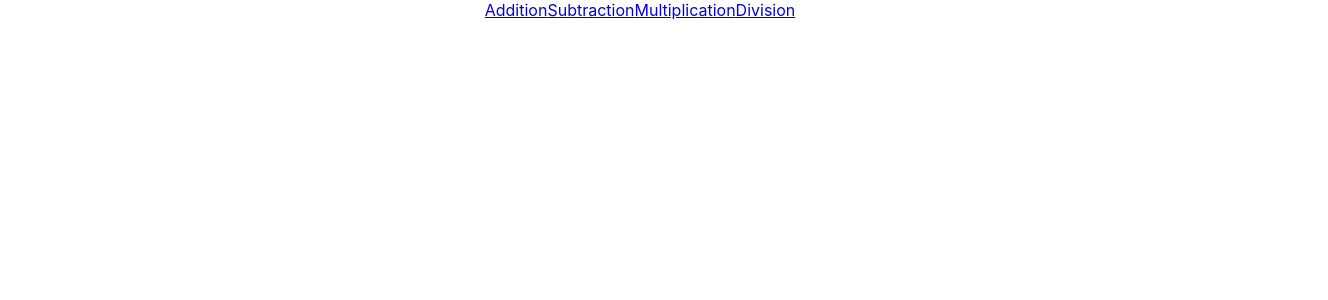
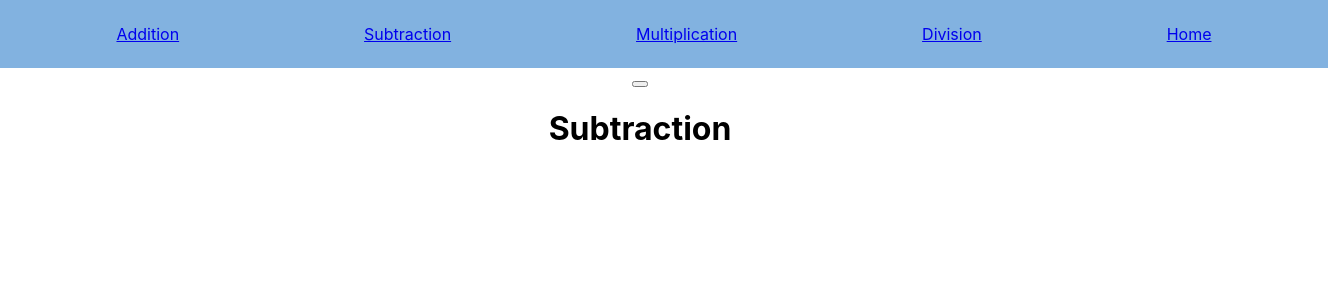
Before and after one commit to koartim/react-math-test, a React (Create React App) app: page /subtraction in a window 1280 px wide. Shown: the top 300 px of the page, 1328 px wide, since content can reach past the window. Built offline with nearby package versions, Linux system fonts and the light colour scheme.

Commit message:
adding navbar styling

```diff
--- /dev/null
+++ b/src/Navbar.css
@@ -0,0 +1,7 @@
+.Navbar {
+    background: rgba(7, 103, 194, 0.5);
+    width: 100%;
+    padding: 1.5rem;
+    display: flex;
+    justify-content: space-around;
+}
--- a/src/Navbar.js
+++ b/src/Navbar.js
@@ -1,16 +1,18 @@
 import React from 'react';
 import { NavLink, withRouter } from 'react-router-dom';
+import './Navbar.css';
 
 class Navbar extends React.Component {
 
     render() {
         return(
-            <nav>
-                <NavLink to="/addition">Addition</NavLink>
-                <NavLink to="/subtraction">Subtraction</NavLink>
-                <NavLink to="/multiplication">Multiplication</NavLink>
-                <NavLink to="/division">Division</NavLink>
-            </nav>
+            <div className="Navbar">
+                <NavLink exact to="/addition"> Addition </NavLink>
+                <NavLink exact to="/subtraction"> Subtraction </NavLink>
+                <NavLink exact to="/multiplication"> Multiplication </NavLink>
+                <NavLink exact to="/division"> Division </NavLink>
+                <NavLink exact to="/"> Home </NavLink>
+            </div>
         )
     }
 }
--- a/src/components/Addition.js
+++ b/src/components/Addition.js
@@ -4,7 +4,7 @@ export class Addition extends Component {
     render() {
         return (
             <div>
-
+                <h1>Addition</h1>
             </div>
         )
     }
--- a/src/components/Division.js
+++ b/src/components/Division.js
@@ -4,7 +4,7 @@ export class Division extends Component {
     render() {
         return (
             <div>
-
+                <h1>Division</h1>
             </div>
         )
     }
--- a/src/components/Multiplication.js
+++ b/src/components/Multiplication.js
@@ -4,7 +4,7 @@ export class Multiplication extends Component {
     render() {
         return (
             <div>
-
+                <h1>Multiplication</h1>
             </div>
         )
     }
--- a/src/components/Subtraction.js
+++ b/src/components/Subtraction.js
@@ -4,7 +4,8 @@ export class Subtraction extends Component {
     render() {
         return (
             <div>
-
+                <button></button>
+                <h1>Subtraction</h1>
             </div>
         )
     }
```
